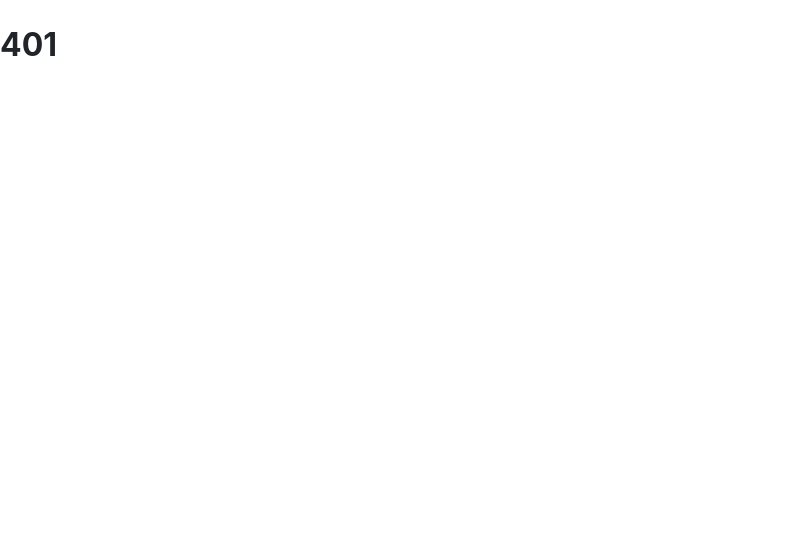
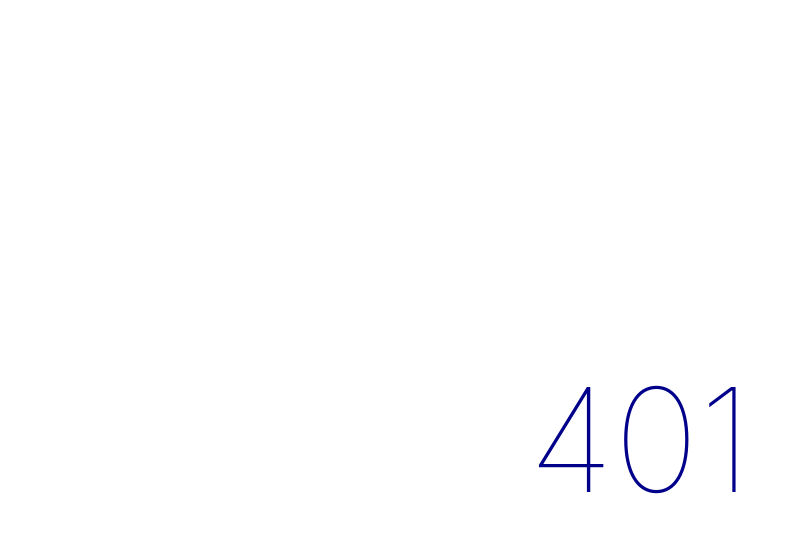
Before and after one commit to MaximTyt/WebLab3.2, a website: page views/401.html in a window 1280 px wide. Shown: the whole page, without its empty margins (0-798 px from the left). Drawn offline with Linux system fonts and the light colour scheme.

Commit message:
изменил страницу с 401

```diff
--- a/css/styles.css
+++ b/css/styles.css
@@ -75,6 +75,19 @@ body {
     font-weight: 100;
     margin-bottom: 16px;
 }
+.errorb{
+    color: darkblue;
+    text-align: center;
+    position: absolute;
+    width: 100%;
+    top: 50%;
+    transform: translateY(-50%);
+}
+.errorb h1 {
+    font-size: 144px;
+    font-weight: 100;
+    margin-bottom: 16px;
+}
 .error h2 {
     font-size: 50px;
     font-weight: 100;
--- a/views/401.html
+++ b/views/401.html
@@ -6,7 +6,7 @@
     <link rel="stylesheet" href="../css/styles.css" />
 </head>
 <body >
-<div>
+<div class="errorb">
     <h1>401</h1>
 </div>
 </body>
```
